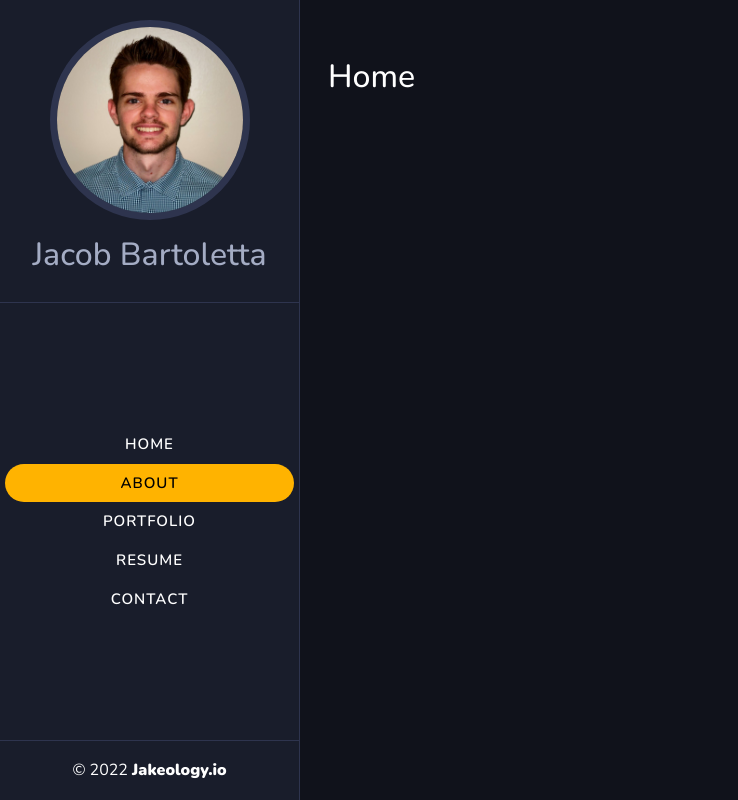
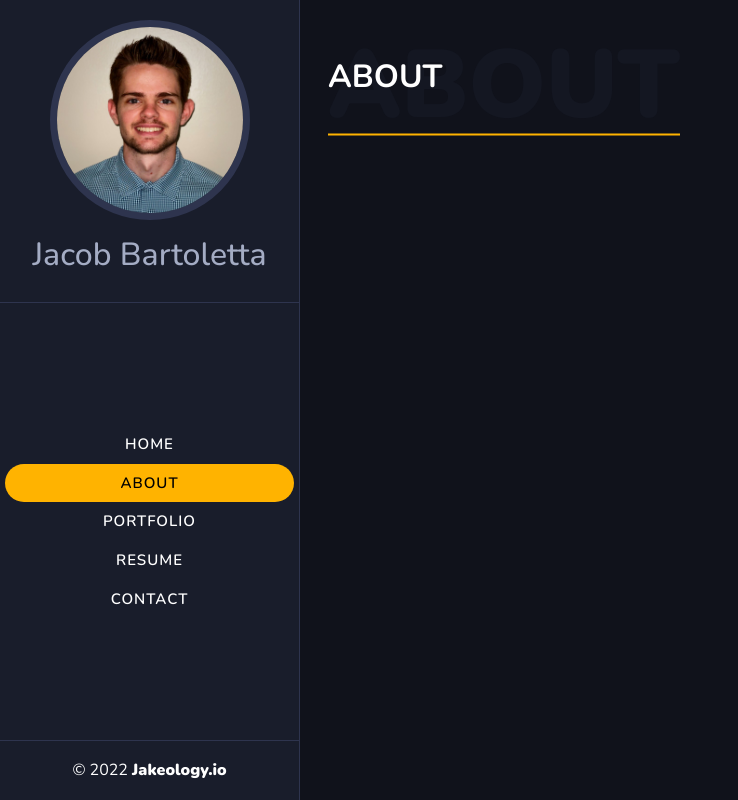
Before and after one commit to Jakeology/react-portfolio, a React (Create React App) app: page / in a window 1280 px wide. Both pictures are taken after a click on the element "ABOUT". Shown: the whole page, without its empty margins (0-738 px from the left). Built offline with nearby package versions, Linux system fonts and the light colour scheme.

Commit message:
added css syling to content titles

```diff
--- a/src/components/About/index.js
+++ b/src/components/About/index.js
@@ -1,12 +1,16 @@
 import React from "react";
 
 function About() {
+
+  const title = "About";
+
   return (
     <div className="container-fluid">
       <div className="m-1 row d-flex justify-content-center mb-5">
         <div className="col-12 col-xxl-8">
           <div className="primary-section-title">
-            <h2>Home</h2>
+            <h2>{title}</h2>
+            <span>{title}</span>
           </div>
         </div>
       </div>
--- a/src/index.css
+++ b/src/index.css
@@ -128,3 +128,26 @@ header h2 {
   z-index: 1;
   margin-top: 3em;
 }
+
+.primary-section-title h2 {
+  font-weight: 700;
+  position: relative;
+  padding-bottom: 15px;
+  text-transform: uppercase;
+}
+
+.primary-section-title span {
+  position: absolute;
+  left: 0;
+  top: 100%;
+  font-size: 6rem;
+  line-height: 1;
+  font-weight: 900;
+  color: rgba(25, 29, 43, 0.44);
+  display: inline-block;
+  text-transform: uppercase;
+  z-index: -1;
+  transform: translateY(-75%);
+  white-space: nowrap;
+  border-bottom: 2px solid #ffb300;
+}
```
